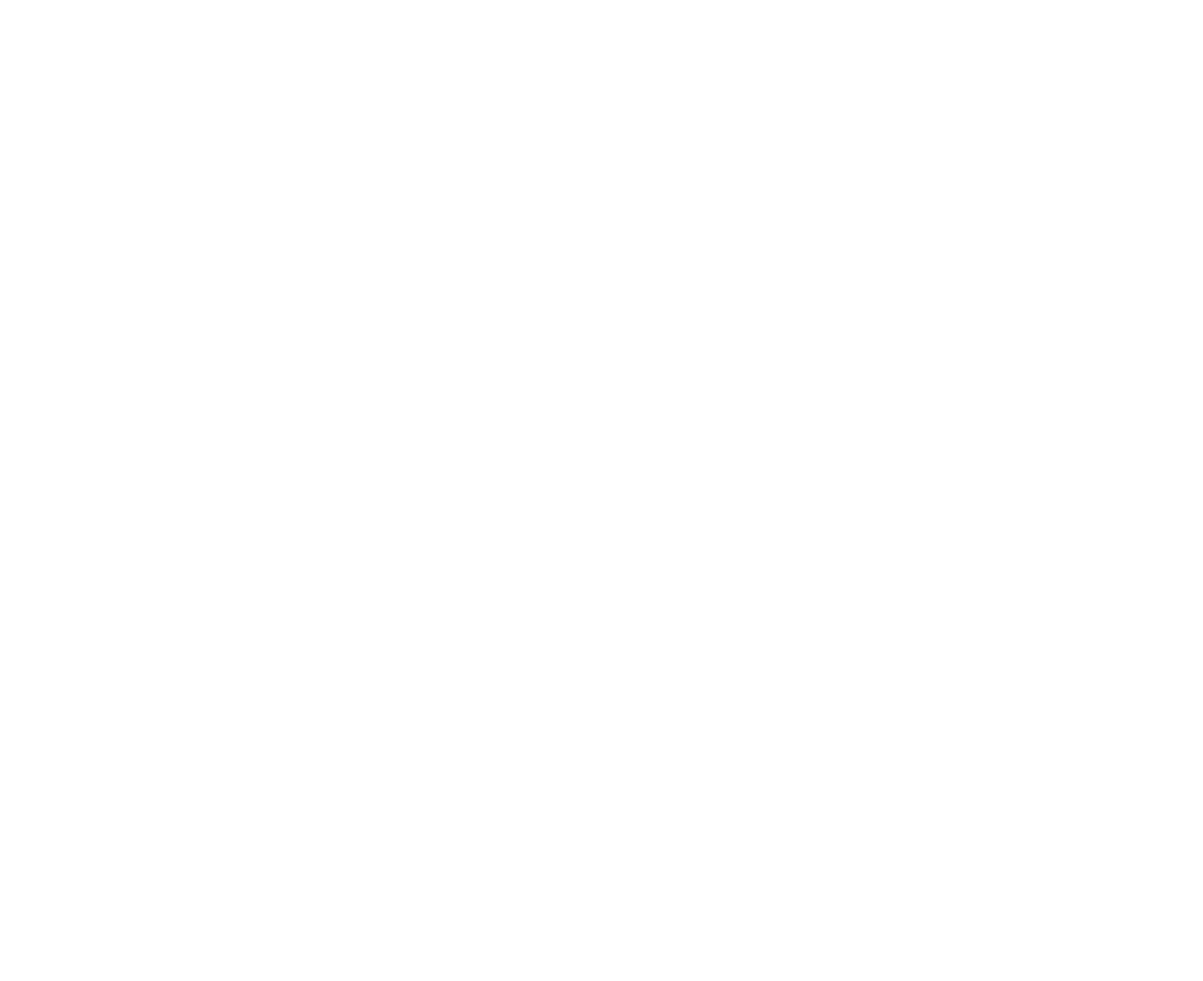
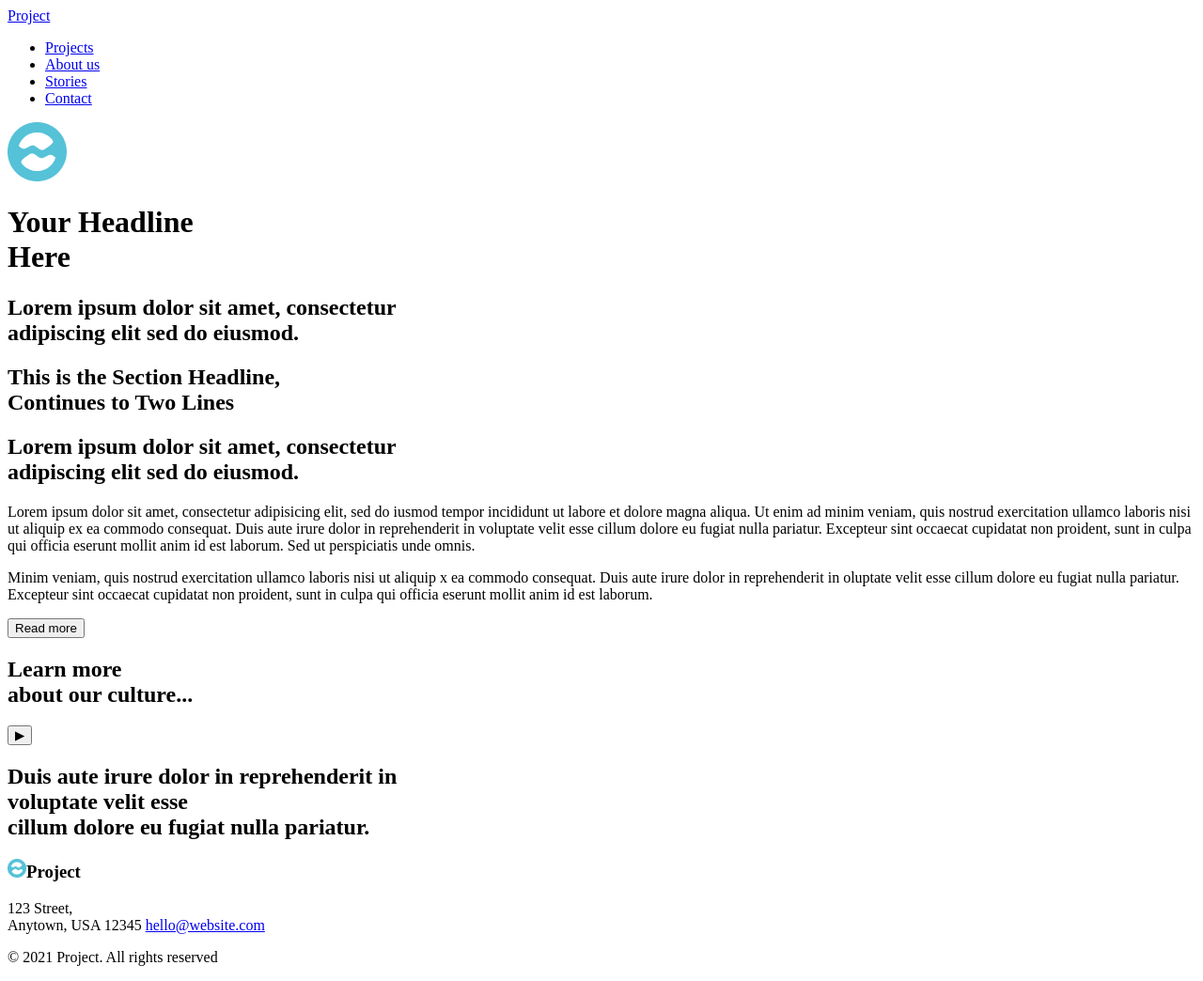
Before and after one commit to giraldiego/HTML-Essential-and-CSS-Basics, a plain HTML site: page src/index.html in a window 1280 px wide. Shown: the whole page at 94% size. Before the commit the page ends 800 px from the top, so only its background shows below. Drawn offline with Linux system fonts and the light colour scheme.

Commit message:
Create baseline markup

```diff
--- a/src/index.html
+++ b/src/index.html
@@ -1,12 +1,75 @@
 <!DOCTYPE html>
 <html lang="en">
-<head>
-  <meta charset="UTF-8">
-  <meta http-equiv="X-UA-Compatible" content="IE=edge">
-  <meta name="viewport" content="width=device-width, initial-scale=1.0">
-  <title>Document</title>
-</head>
-<body>
-
-</body>
+  <head>
+    <meta charset="UTF-8" />
+    <meta http-equiv="X-UA-Compatible" content="IE=edge" />
+    <meta name="viewport" content="width=device-width, initial-scale=1.0" />
+    <title>Project</title>
+  </head>
+  <body>
+    <nav>
+      <a href="#">Project</a>
+      <ul>
+        <li><a href="#">Projects</a></li>
+        <li><a href="#">About us</a></li>
+        <li><a href="#">Stories</a></li>
+        <li><a href="#">Contact</a></li>
+      </ul>
+    </nav>
+    <main>
+      <img src="assets/logo-big.png" alt="Project's logo" />
+      <h1>
+        Your Headline<br />
+        Here
+      </h1>
+      <h2>
+        Lorem ipsum dolor sit amet, consectetur<br />
+        adipiscing elit sed do eiusmod.
+      </h2>
+    </main>
+    <section>
+      <h1>This is the Section Headline,<br> Continues to Two Lines</h1>
+      <h2>
+        Lorem ipsum dolor sit amet, consectetur<br />
+        adipiscing elit sed do eiusmod.
+      </h2>
+      <p>
+        Lorem ipsum dolor sit amet, consectetur adipisicing elit, sed do iusmod
+        tempor incididunt ut labore et dolore magna aliqua. Ut enim ad minim
+        veniam, quis nostrud exercitation ullamco laboris nisi ut aliquip ex ea
+        commodo consequat. Duis aute irure dolor in reprehenderit in voluptate
+        velit esse cillum dolore eu fugiat nulla pariatur. Excepteur sint
+        occaecat cupidatat non proident, sunt in culpa qui officia eserunt
+        mollit anim id est laborum. Sed ut perspiciatis unde omnis.
+      </p>
+      <p>
+        Minim veniam, quis nostrud exercitation ullamco laboris nisi ut aliquip
+        x ea commodo consequat. Duis aute irure dolor in reprehenderit in
+        oluptate velit esse cillum dolore eu fugiat nulla pariatur. Excepteur
+        sint occaecat cupidatat non proident, sunt in culpa qui officia eserunt
+        mollit anim id est laborum.
+      </p>
+      <button>Read more</button>
+    </section>
+    <section>
+      <h1>
+        Learn more<br />
+        about our culture...
+      </h1>
+      <button>&#9654</button>
+      <h2>
+        Duis aute irure dolor in reprehenderit in <br>
+        voluptate velit esse <br>
+        cillum dolore eu fugiat nulla pariatur.
+      </h2>
+    </section>
+    <footer>
+      <h3>
+        <img src="assets/logo-small.png" alt="Small project's logo">Project
+      </h3>
+      <p>123 Street,<br>
+        Anytown, USA 12345 <a href="mailto">hello@website.com</a></p>
+      <p>© 2021 Project. All rights reserved</p>
+    </footer>
+  </body>
 </html>
```
